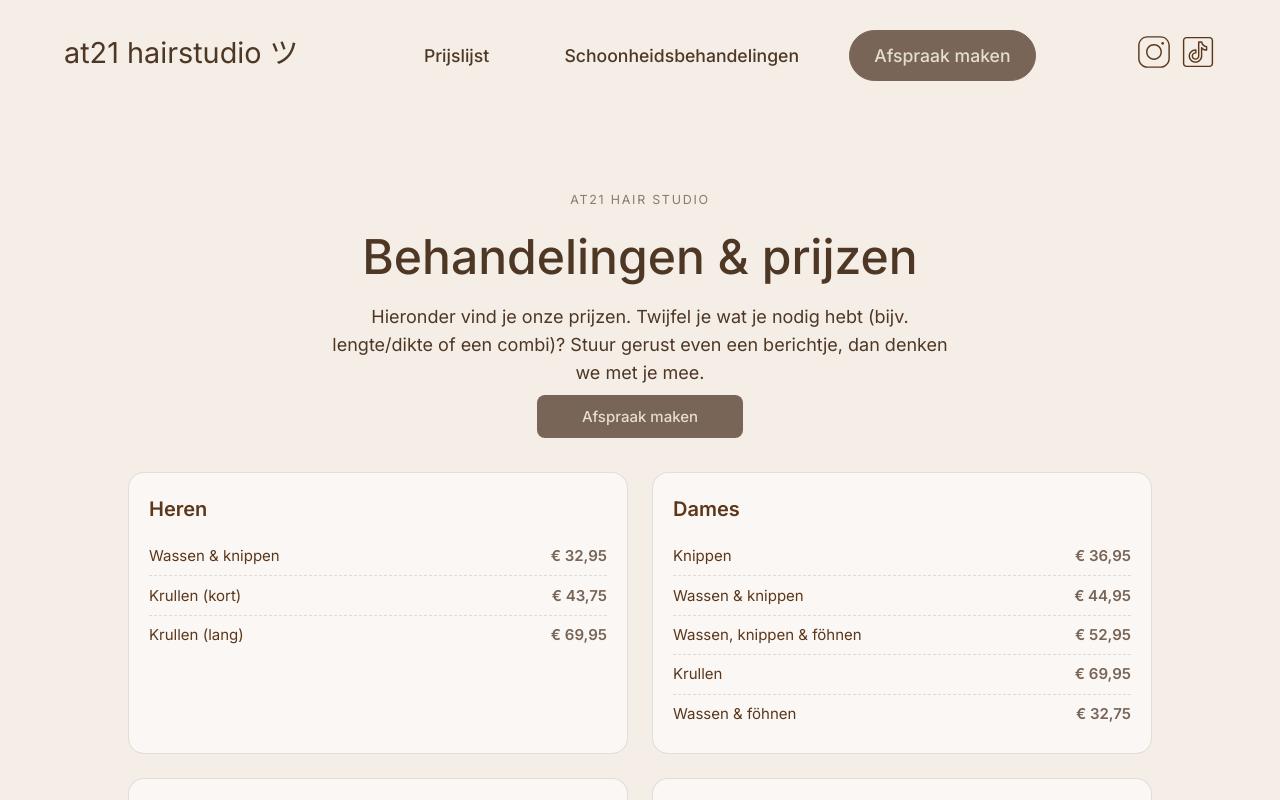
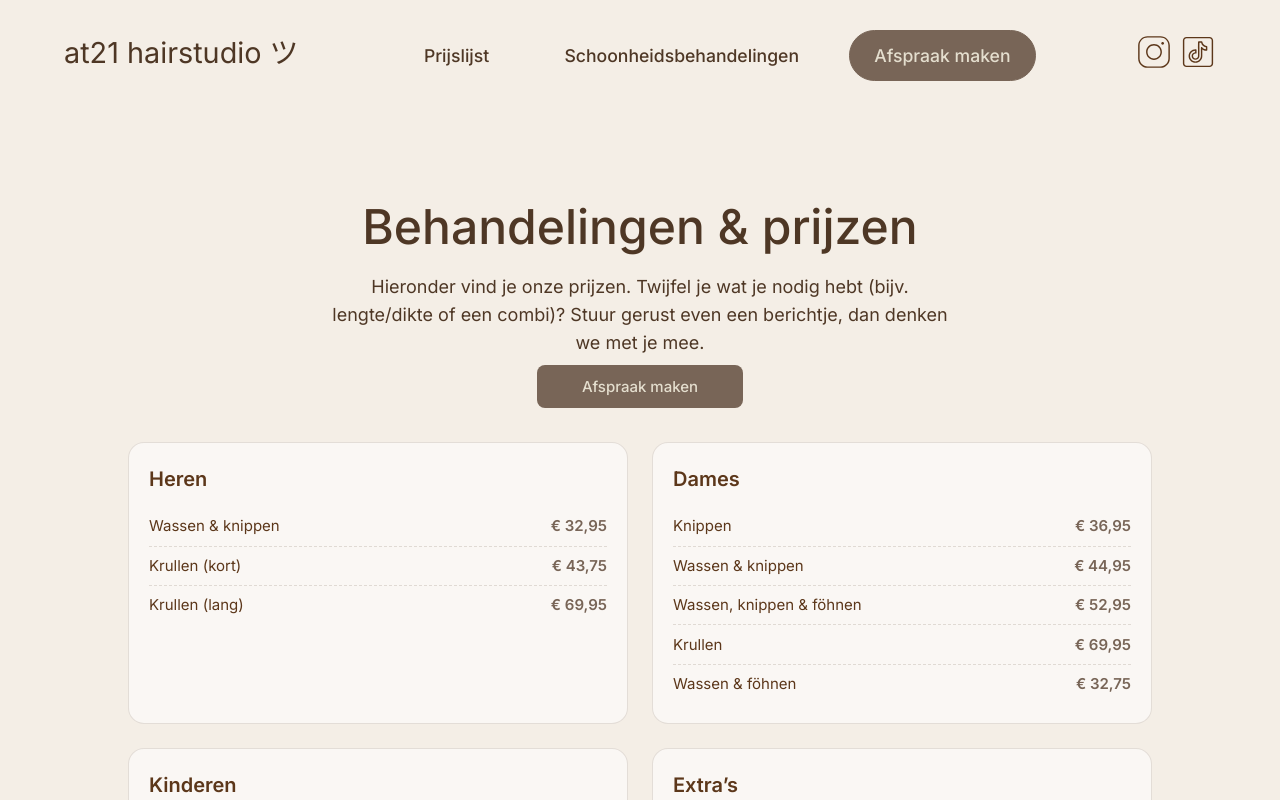
Before and after one commit to Zebcoh/At21-main, a Vue app: page /prijslijst in a window 1280 px wide. Shown: the top 800 px of the page. Built offline with nearby package versions, Linux system fonts and the light colour scheme.

Commit message:
Update PricesView.vue

```diff
--- a/src/views/PricesView.vue
+++ b/src/views/PricesView.vue
@@ -3,7 +3,6 @@
     <!-- Intro -->
     <header class="prices-intro body-custom">
       <div class="prices-intro-content">
-        <p class="prices-kicker">AT21 Hair Studio</p>
         <h1 class="at21-header-text">Behandelingen & prijzen</h1>
 
         <p class="at21-header-p">
```
